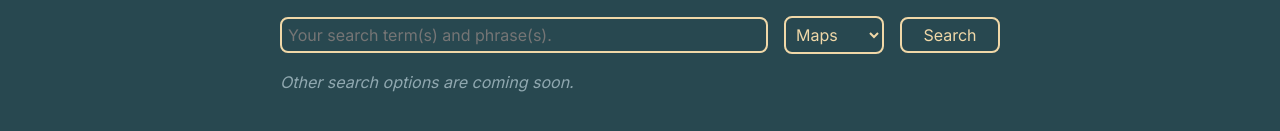
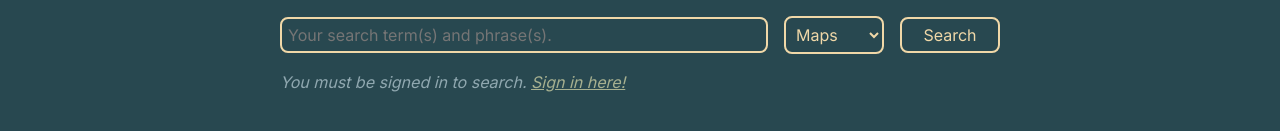
Before and after one commit to kuanhenglin/eggmacs, a React (Create React App) app in the folder client/: page /search in a window 1280 px wide. Shown: the part 191-322 px from the top of the page. Built offline with nearby package versions, Linux system fonts and the light colour scheme.

Commit message:
must be signed in to seach

```diff
--- a/client/src/App.css
+++ b/client/src/App.css
@@ -15,6 +15,8 @@
   --highlight-background-color: #c04008;
   --highlight-foreground-color: #f8e8d8;
   --highlight-foreground-color-text: #607080;
+  --foreground-color-text-link:  #a6b090;
+
 
   /* font */
   --font-family: "Inter", "Arial", sans-serif;
@@ -335,3 +337,7 @@ option:hover {
   height: calc(50 * var(--scale));
   border: calc(0.25 * var(--scale)) solid var(--foreground-color);
 }
+
+.hypertext{
+  color: var(--foreground-color-text-link);
+}
--- a/client/src/pages/Search.js
+++ b/client/src/pages/Search.js
@@ -1,9 +1,11 @@
 import { useState } from "react";
-
+import { Link } from 'react-router-dom';
 import SearchText from "../components/SearchText";
 import { SearchResultUser } from "../components/SearchResult";
 
 import searchUsers from "../methods/search";
+
+import { useCookies } from 'react-cookie';
 
 function Search() {
   document.title = "Search | T-Eggletop";
@@ -17,6 +19,9 @@ function Search() {
   const [search, setSearch] = useState(null);
   const [searchOption, setSearchOption] = useState(searchOptions[0].value);
   const [searchResult, setSearchResult] = useState([]);
+  const [cookies, setCookie, removeCookie] = useCookies(["username"]);
+
+  const getCookie = () => {return cookies};
 
   const searchText = {
     placeholder: "Your search term(s) and phrase(s).",
@@ -46,6 +51,9 @@ function Search() {
   }
 
   function displayResult() {
+    if (!getCookie().username){
+      return (<p><i>You must be signed in to search. <Link to="/signin" className="hypertext">Sign in here!</Link></i></p>)
+    }
     if (searchOption === "user") {
       return (
         <SearchResultUser users={searchResult}/>
```
